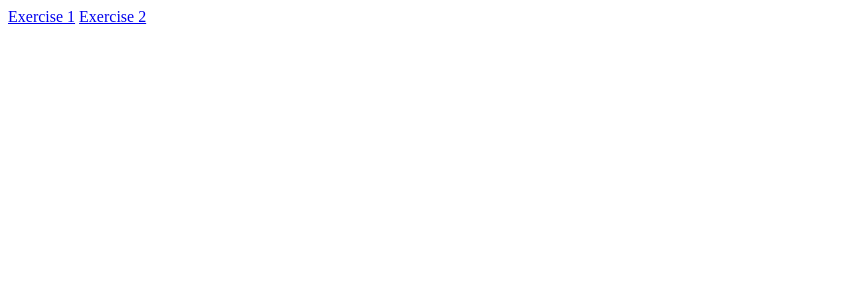
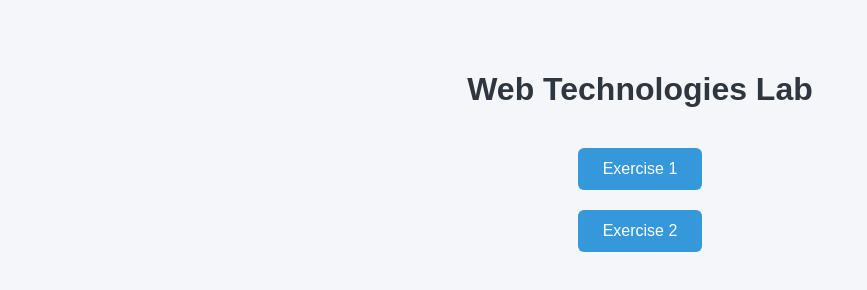
Before and after one commit to Isaac-Kingsley007/Web-Technologies-Lab, a plain HTML site: page index.html in a window 1280 px wide. Shown: the whole page, without its empty margins (0-867 px from the left). Drawn offline with Linux system fonts and the light colour scheme.

Commit message:
Styled home page

```diff
--- a/index.html
+++ b/index.html
@@ -4,9 +4,54 @@
     <meta charset="UTF-8">
     <meta name="viewport" content="width=device-width, initial-scale=1.0">
     <title>Web Technologies Lab</title>
+    <style>
+        body {
+            font-family: Arial, sans-serif;
+            background-color: #f5f6fa;
+            text-align: center;
+            margin: 0;
+            padding: 50px;
+        }
+
+        h1 {
+            color: #2f3640;
+        }
+
+        div {
+            margin-top: 30px;
+        }
+
+        a {
+            display: inline-block;
+            text-decoration: none;
+            background-color: #3498db;
+            color: white;
+            padding: 12px 25px;
+            margin: 10px;
+            border-radius: 6px;
+            font-size: 16px;
+            transition: background-color 0.3s ease, transform 0.2s ease;
+        }
+
+        a:hover {
+            background-color: #2980b9;
+            transform: translateY(-2px);
+        }
+
+        a:active {
+            transform: translateY(0);
+        }
+
+        .exercises-container{
+            display: flex;
+            flex-flow: column;
+            align-items: center;
+        }
+    </style>
 </head>
 <body>
-    <div>
+    <h1>Web Technologies Lab</h1>
+    <div class="exercises-container">
         <a href="./exercise1/index.html">Exercise 1</a>
         <a href="./exercise2/index.html">Exercise 2</a>
     </div>
```
